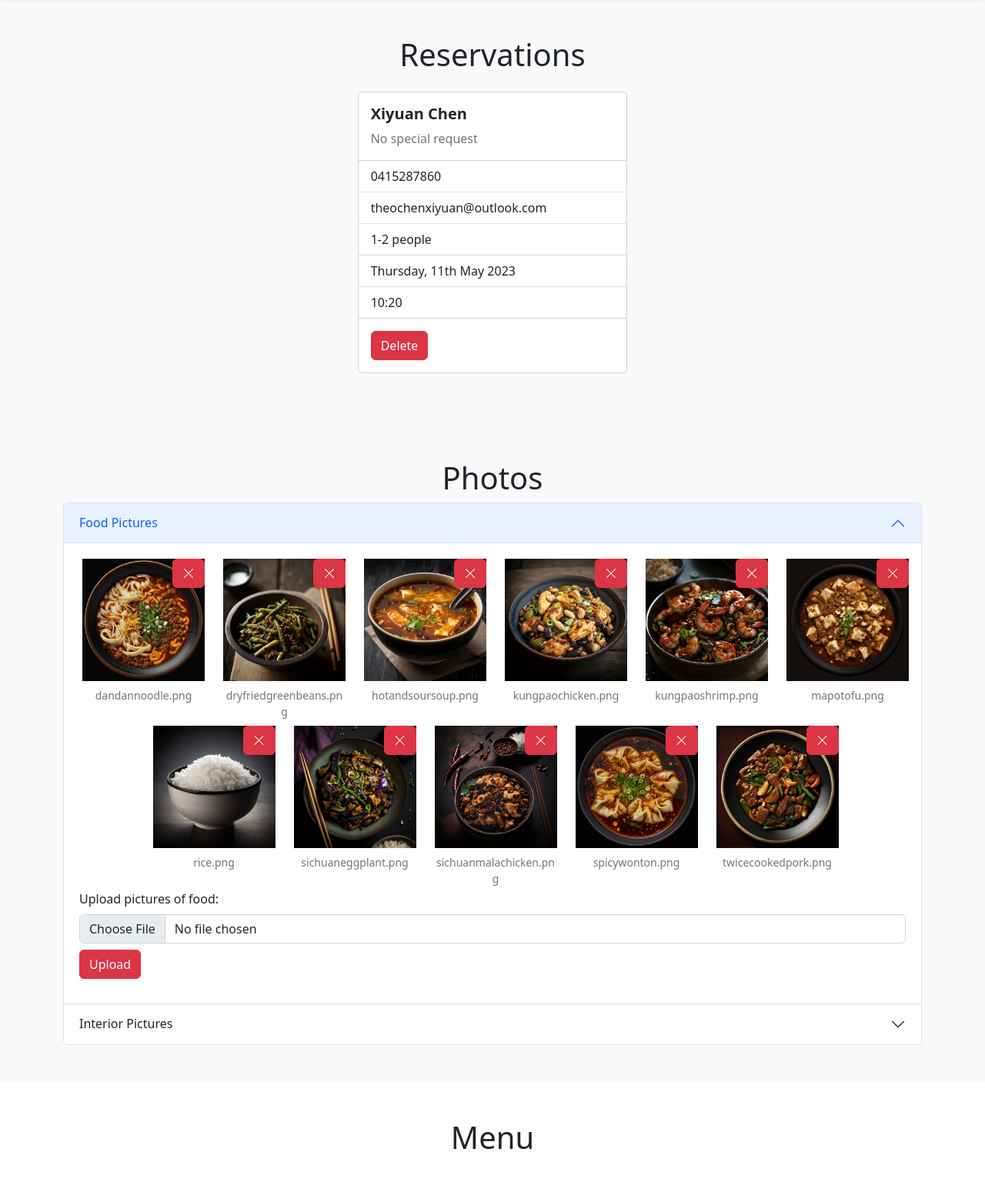
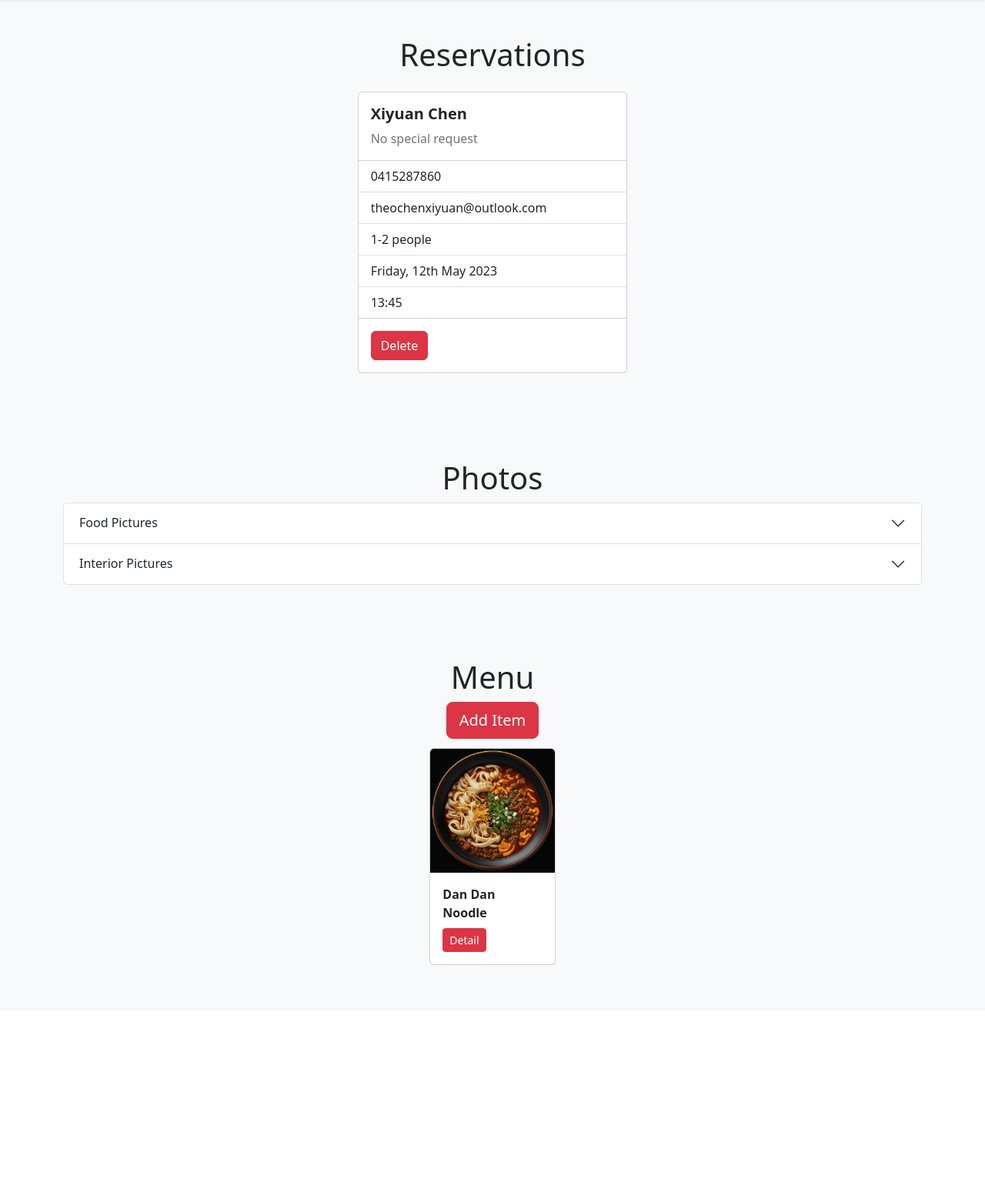
Before and after one commit to Theochenxiyuan/restaurant-website, a PHP site: page /admin.php in a window 1280 px wide. Shown: the part 63-1621 px from the top of the page at 77% size. After the commit the page ends 1317 px from the top, so only its background shows below. Run offline with PHP 8.4, Linux system fonts and the light colour scheme; the visitor is signed in with stand-in values (Sample User, id 1).

Commit message:
admin page adjusted

```diff
--- a/admin.php
+++ b/admin.php
@@ -18,6 +18,11 @@ if (!isset($_SESSION['user'])) {
     <title>Admin Page - Szechuan</title>
     <link rel="stylesheet" href="https://cdn.jsdelivr.net/npm/bootstrap-icons@1.10.5/font/bootstrap-icons.css">
     <link href="https://cdn.jsdelivr.net/npm/bootstrap@5.2.3/dist/css/bootstrap.min.css" rel="stylesheet" integrity="sha384-rbsA2VBKQhggwzxH7pPCaAqO46MgnOM80zW1RWuH61DGLwZJEdK2Kadq2F9CUG65" crossorigin="anonymous">
+    <style>
+        .tooltip-inner {
+            width: 500px !important;
+        }
+    </style>
 </head>
 
 <body>
@@ -73,14 +78,31 @@ if (!isset($_SESSION['user'])) {
 
     <script src="https://cdn.jsdelivr.net/npm/bootstrap@5.2.3/dist/js/bootstrap.bundle.min.js" integrity="sha384-kenU1KFdBIe4zVF0s0G1M5b4hcpxyD9F7jL+jjXkk+Q2h455rYXK/7HAuoJl+0I4" crossorigin="anonymous"></script>
     <script>
+        const tooltipTriggerList = document.querySelectorAll('[data-bs-toggle="tooltip"]');
+        const tooltipList = [...tooltipTriggerList].map(tooltipTriggerEl => new bootstrap.Tooltip(tooltipTriggerEl));
+
         const reservation = document.getElementById('reservation');
         const deleteReservBtn = document.querySelector('#deleteReserv a')
+
+        const itemDetail = document.getElementById('item-detail');
+        const menu = document.getElementById('menu');
 
         reservation.addEventListener('click', (e) => {
             if (e.target.matches("[data-bs-target='#deleteReserv']")) {
                 deleteReservBtn.href = "delete.php?" + "$delete_reserv=" + e.target.dataset.reserv;
             }
         })
+
+        menu.addEventListener('click', (e) => {
+            if (e.target.matches("[data-bs-target='#item-detail']")) {
+                const name = e.target.closest('.card').querySelector('.card-title').innerText;
+                const itemData = e.target.closest('.card').querySelector('.item-data').innerHTML;
+
+                itemDetail.querySelector('.modal-body').innerHTML = itemData;
+
+                itemDetail.querySelector('.modal-title').innerText = name;
+            }
+        })
     </script>
 </body>
 
--- a/css/home.css
+++ b/css/home.css
@@ -172,7 +172,7 @@ section.welcome {
   line-height: 1.2;
 }
 
-@media screen and (min-width: 960px) {
+@media screen and (min-width: 1200px) {
   .carousel-button.prev {
     left: -5rem;
   }
--- a/sections/admin_menu.php
+++ b/sections/admin_menu.php
@@ -1,5 +1,45 @@
-<section id="menu" class="bg-white py-5">
+<section id="menu" class="bg-light py-5">
     <div class="container-lg">
         <h1 class="text-center">Menu</h1>
+        <div class="text-center"> <button class="btn-lg btn btn-danger">Add Item</button></div>
+
+        <div class="row justify-content-center align-items-center p-2">
+            <div class='col-6 col-sm-5 col-md-4 col-lg-3 col-xl-2 my-1'>
+                <div class="card">
+                    <img src="img/food/dandannoodle.png" class="card-img-top" alt="...">
+                    <div class="card-body">
+                        <div class="card-title fw-bold">Dan Dan Noodle</div>
+                        <button class="btn btn-danger btn-sm" data-bs-toggle="modal" data-bs-target="#item-detail">Detail</button>
+                    </div>
+                    <div class="d-none item-data">
+                        <p class="item-price"><span class="fw-bold">Price: </span>$20</p>
+                        <p class="item-category"><span class="fw-bold">Category: </span>Rice and Noodles</p>
+                        <p class="item-description"><span class="fw-bold">Description: </span>Dan Dan noodle is a popular Chinese dish that typically consists of egg noodles served in a spicy sauce made from chili oil, Sichuan peppercorns, soy sauce, and other seasonings. The dish is usually topped with minced pork, scallions, and peanuts, and sometimes includes vegetables like bok choy or bean sprouts. The name "dan dan" refers to the bamboo pole that street vendors traditionally used to carry the noodles and sauce on their backs. Dan dan noodle is known for its complex and bold flavors, and is a favorite among spicy food lovers.</p>
+                        <p class="item-image-file"><span class="fw-bold">Linked Image: </span>dandannoodle.png</p>
+                    </div>
+                </div>
+            </div>
+        </div>
     </div>
 </section>
+
+<div class="modal fade" id="item-detail" tabindex="-1" aria-labelledby="item-detail" aria-hidden="true">
+    <div class="modal-dialog modal-dialog-centered">
+        <div class="modal-content">
+            <div class="modal-header">
+                <h1 class="modal-title fs-5"></h1>
+                <button type="button" class="btn-close" data-bs-dismiss="modal" aria-label="Close"></button>
+            </div>
+            <div class="modal-body">
+                <p class="item-price"></p>
+                <p class="item-category"></p>
+                <p class="item-description"></p>
+                <p class="item-image-file"></p>
+            </div>
+            <div class="modal-footer">
+                <button type="button" class="btn btn-secondary" data-bs-dismiss="modal">Close</button>
+                <button type="button" class="btn btn-danger">Delete</button>
+            </div>
+        </div>
+    </div>
+</div>
--- a/sections/admin_upload.php
+++ b/sections/admin_upload.php
@@ -61,11 +61,11 @@ if (isset($_FILES['interior-upload'])) {
         <div class="accordion" id="pictures">
             <div class="accordion-item">
                 <h2 class="accordion-header" id="headingOne">
-                    <button class="accordion-button" type="button" data-bs-toggle="collapse" data-bs-target="#foodPictures" aria-expanded="true" aria-controls="collapseOne">
+                    <button class="accordion-button collapsed" type="button" data-bs-toggle="collapse" data-bs-target="#foodPictures" aria-expanded="false" aria-controls="collapseOne">
                         Food Pictures
                     </button>
                 </h2>
-                <div id="foodPictures" class="accordion-collapse collapse show" aria-labelledby="headingOne" data-bs-parent="#pictures">
+                <div id="foodPictures" class="accordion-collapse collapse" aria-labelledby="headingOne" data-bs-parent="#pictures">
                     <div class="accordion-body row justify-content-center">
                         <?php
                         foreach ($food_pictures as $file) {
--- a/spreadsheets/reservation.txt
+++ b/spreadsheets/reservation.txt
@@ -1 +1 @@
-"2023-05-10 07:10:19 AM","Xiyuan Chen",0415287860,theochenxiyuan@outlook.com,1-2,2023-05-11,10:20,
+"2023-05-11 12:43:10 PM","Xiyuan Chen",0415287860,theochenxiyuan@outlook.com,1-2,2023-05-12,13:45,
```
Also changed, not shown: img/food/645c231689e43.png (renamed from img/food/rice.png).
